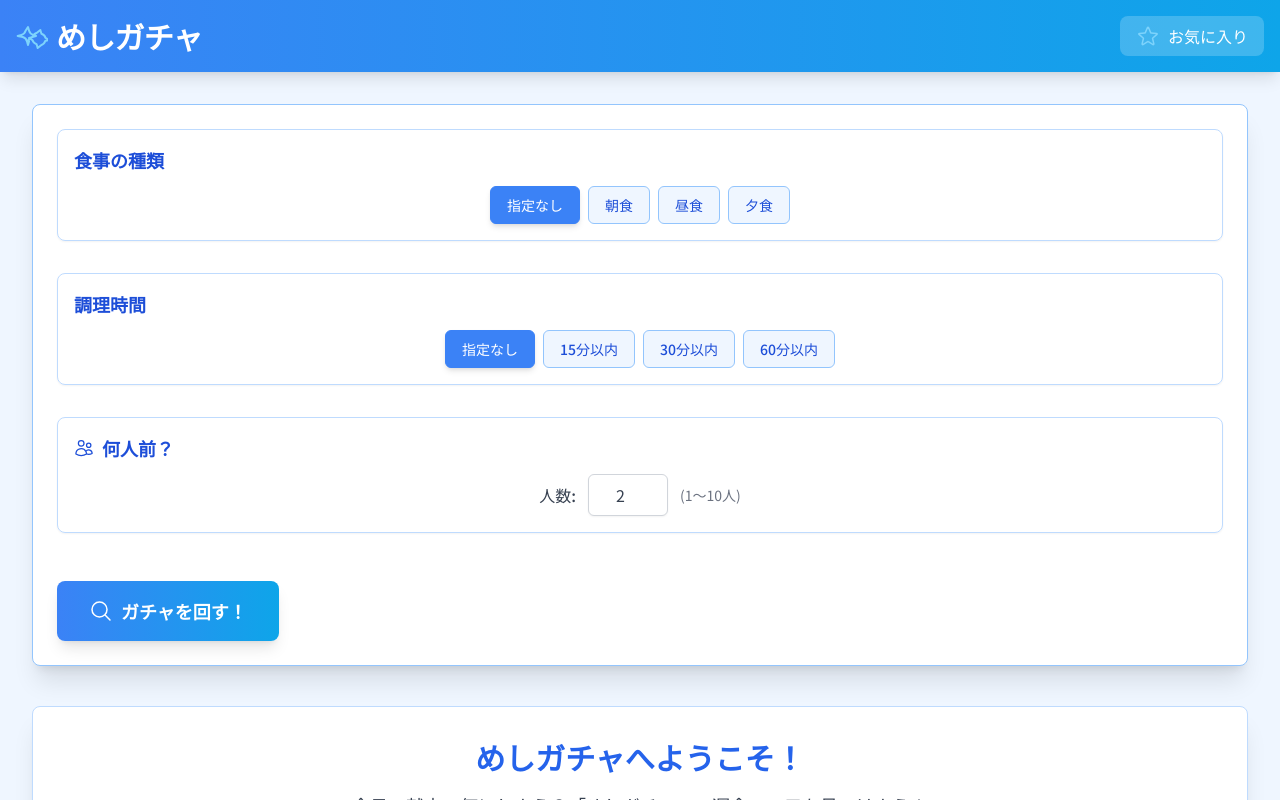
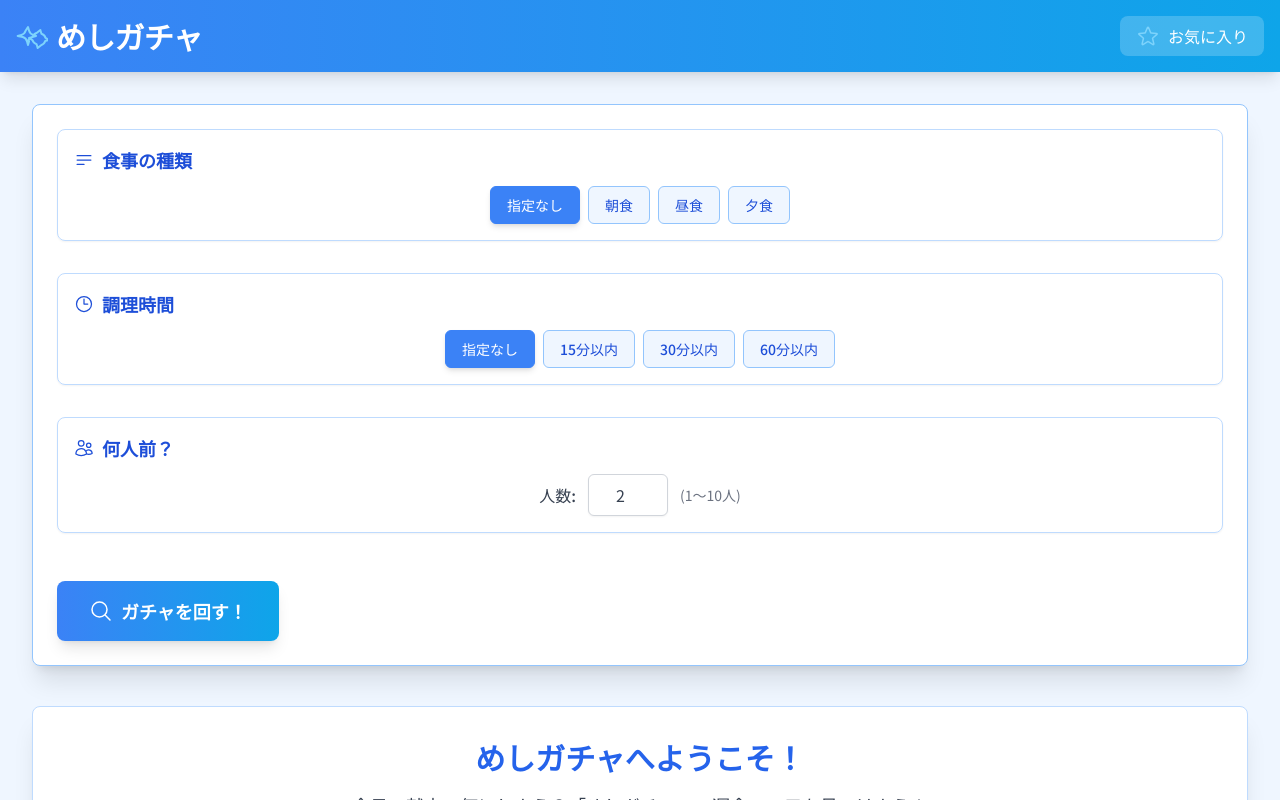
Before and after one commit to hide0128/arisa_stg, a React (Vite) app: page / in a window 1280 px wide. Shown: the top 800 px of the page. Built offline with nearby package versions, Linux system fonts and the light colour scheme; no server answers.

Commit message:
アイコン修正

```diff
--- a/components/Icons.tsx
+++ b/components/Icons.tsx
@@ -93,3 +93,9 @@ export const ChartPieIcon: React.FC<React.SVGProps<SVGSVGElement>> = (props) =>
     <path strokeLinecap="round" strokeLinejoin="round" d="M13.5 10.5H21A7.5 7.5 0 0013.5 3v7.5z" />
   </svg>
 );
+
+export const ListIcon: React.FC<React.SVGProps<SVGSVGElement>> = (props) => (
+  <svg xmlns="http://www.w3.org/2000/svg" fill="none" viewBox="0 0 24 24" strokeWidth={1.5} stroke="currentColor" {...props}>
+    <path strokeLinecap="round" strokeLinejoin="round" d="M3.75 6.75h16.5M3.75 12h16.5m-16.5 5.25H12" />
+  </svg>
+);
--- a/components/SearchForm.tsx
+++ b/components/SearchForm.tsx
@@ -3,7 +3,7 @@ import React, { useState, useCallback } from 'react';
 import type { SearchCriteria } from '../types';
 import { MealType, CookingTime } from '../types';
 import { MEAL_TYPE_BUTTON_OPTIONS, COOKING_TIME_BUTTON_OPTIONS, DEFAULT_SERVINGS, MIN_SERVINGS, MAX_SERVINGS } from '../constants';
-import { SearchIcon, UsersIcon } from './Icons';
+import { SearchIcon, UsersIcon, ClockIcon, ListIcon } from './Icons';
 
 interface SearchFormProps {
   onSearch: (criteria: SearchCriteria) => void;
@@ -78,12 +78,12 @@ export const SearchForm: React.FC<SearchFormProps> = ({ onSearch, isLoading }) =
 
   return (
     <form onSubmit={handleSubmit} className="space-y-8 p-6 bg-white shadow-xl rounded-lg border border-blue-300">
-      <FormSection title="食事の種類">
+      <FormSection title="食事の種類" icon={<ListIcon className="w-5 h-5 text-blue-700" />}>
         <span id="mealType-label" className="sr-only">食事の種類を選択</span>
         {renderButtonSelector(MEAL_TYPE_BUTTON_OPTIONS, criteria.mealType, handleMealTypeChange, 'mealType')}
       </FormSection>
 
-      <FormSection title="調理時間">
+      <FormSection title="調理時間" icon={<ClockIcon className="w-5 h-5 text-blue-700" />}>
         <span id="cookingTime-label" className="sr-only">調理時間を選択</span>
         {renderButtonSelector(COOKING_TIME_BUTTON_OPTIONS, criteria.cookingTime, handleCookingTimeChange, 'cookingTime')}
       </FormSection>
```
